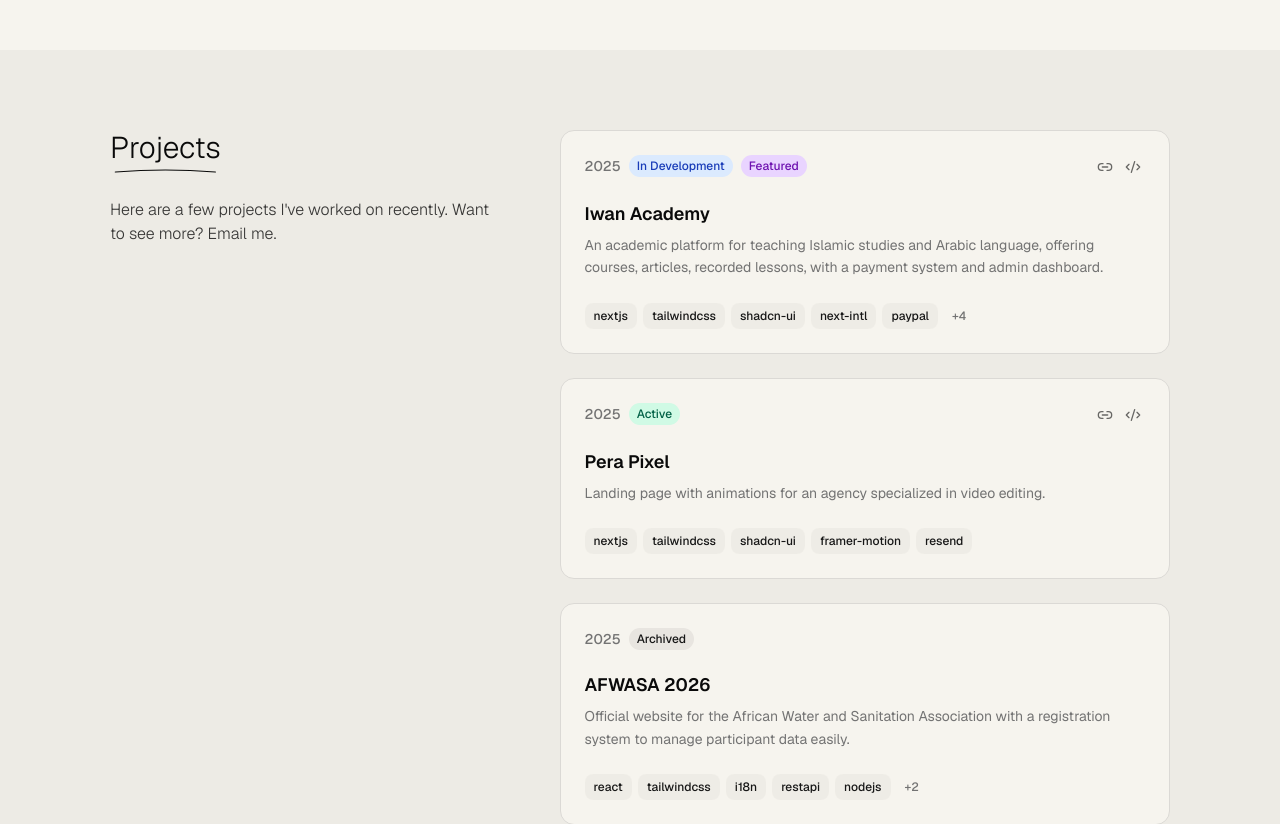
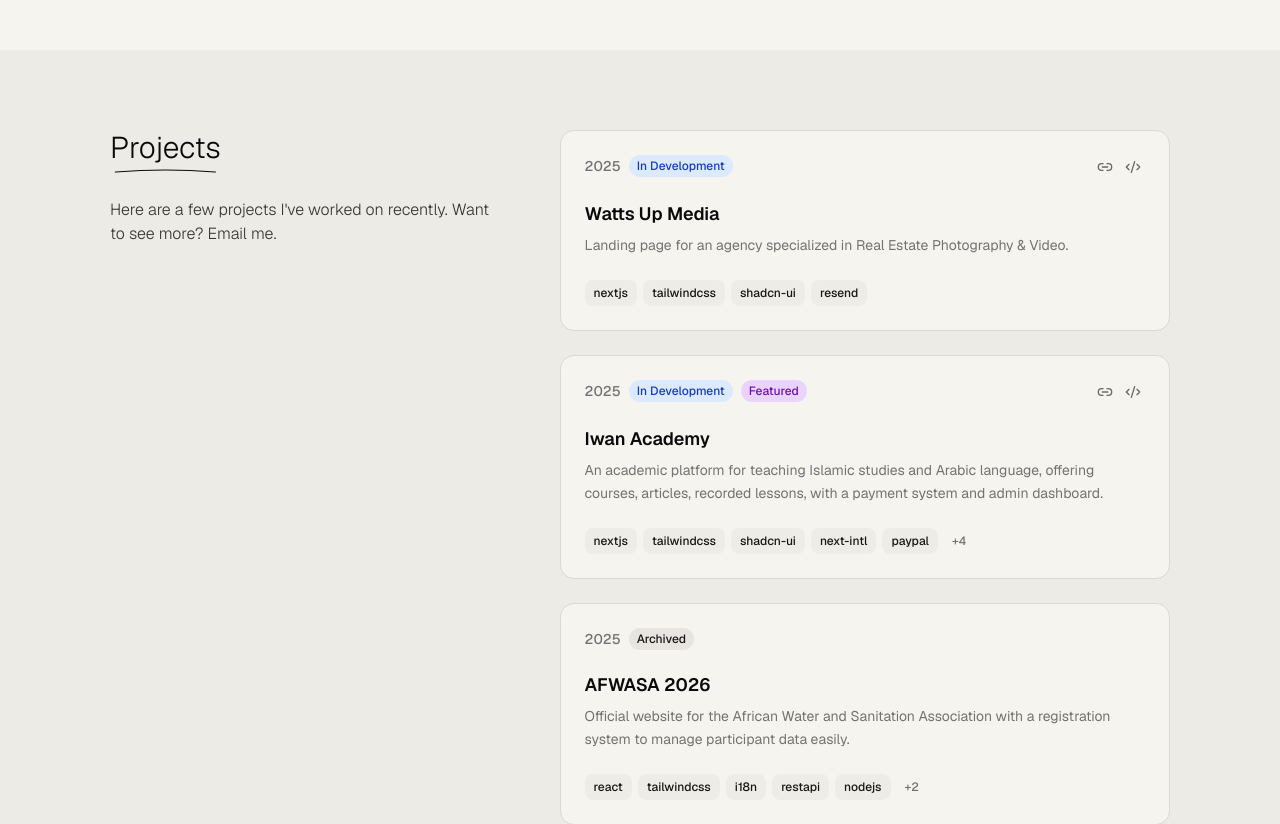
Before and after one commit to abdallanoor/portfolio, a Next.js app: page /en in a window 1280 px wide. Shown: the part 980-1804 px from the top of the page. Built offline with nearby package versions, Linux system fonts and the light colour scheme.

Commit message:
add "Watts Up Media" project

```diff
--- a/components/home/projects.tsx
+++ b/components/home/projects.tsx
@@ -7,7 +7,16 @@ export default function Projects() {
 
   const projectsData: ProjectData[] = [
     {
-      id: 1,
+      year: "2025",
+      status: "in-development",
+      featured: false,
+      projectUrl: "https://wattsupmedia.vercel.app",
+      docsUrl: "https://github.com/abdallanoor/watts-up-media",
+      title: t("list.6.title"),
+      description: t("list.6.description"),
+      technologies: ["nextjs", "tailwindcss", "shadcn-ui", "resend"],
+    },
+    {
       year: "2025",
       status: "in-development",
       featured: true,
@@ -28,7 +37,22 @@ export default function Projects() {
       ],
     },
     {
-      id: 2,
+      year: "2025",
+      status: "archived",
+      featured: false,
+      title: t("list.2.title"),
+      description: t("list.2.description"),
+      technologies: [
+        "react",
+        "tailwindcss",
+        "i18n",
+        "restapi",
+        "nodejs",
+        "expressjs",
+        "mongodb",
+      ],
+    },
+    {
       year: "2025",
       status: "active",
       featured: false,
@@ -45,24 +69,6 @@ export default function Projects() {
       ],
     },
     {
-      id: 3,
-      year: "2025",
-      status: "archived",
-      featured: false,
-      title: t("list.2.title"),
-      description: t("list.2.description"),
-      technologies: [
-        "react",
-        "tailwindcss",
-        "i18n",
-        "restapi",
-        "nodejs",
-        "expressjs",
-        "mongodb",
-      ],
-    },
-    {
-      id: 4,
       year: "2025",
       status: "active",
       featured: false,
@@ -73,7 +79,6 @@ export default function Projects() {
       technologies: ["angular", "primeng", "tailwindcss", "ngx-translate"],
     },
     {
-      id: 5,
       year: "2024",
       status: "active",
       featured: false,
@@ -84,7 +89,6 @@ export default function Projects() {
       technologies: ["angular", "primeng", "tailwindcss", "restapi", "stripe"],
     },
     {
-      id: 6,
       year: "2024",
       status: "active",
       featured: true,
@@ -112,8 +116,8 @@ export default function Projects() {
         </div>
         <div className="md:col-span-3">
           <div className="grid grid-cols-1 gap-6">
-            {projectsData.map((project) => (
-              <ProjectCard key={project.id} project={project} />
+            {projectsData.map((project, i) => (
+              <ProjectCard key={i} project={project} />
             ))}
           </div>
         </div>
--- a/components/porject-card.tsx
+++ b/components/porject-card.tsx
@@ -13,7 +13,6 @@ import {
 import { useTranslations } from "next-intl";
 
 export interface ProjectData {
-  id: number;
   year: string;
   status: "active" | "archived" | "in-development";
   featured: boolean;
--- a/messages/ar.json
+++ b/messages/ar.json
@@ -47,7 +47,7 @@
         "description": "منصة أكاديمية لتعليم الدين الإسلامي واللغة العربية، توفر دورات ومقالات وكورسات مسجلة مع نظام دفع ولوحة تحكم لإدارة المنصة."
       },
       {
-        "title": "بيرابكسل (Pera Pixel)",
+        "title": "Pera Pixel",
         "description": "صفحة هبوط بأنيميشن لوكالة متخصصة في منتاج الفيديو."
       },
       {
@@ -65,6 +65,10 @@
       {
         "title": "نظام إدارة المخازن",
         "description": "نظام لإدارة المخزون والموردين والعملاء مع تتبع المبيعات والفواتير لتحسين كفاءة العمليات اليومية."
+      },
+      {
+        "title": "Watts Up Media",
+        "description": "صفحة هبوط لوكالة متخصصة في تصوير الفيديو والتصوير الفوتوغرافي العقاري."
       }
     ]
   },
--- a/messages/en.json
+++ b/messages/en.json
@@ -65,6 +65,10 @@
       {
         "title": "Warehouse Management System",
         "description": "A system for managing inventory, suppliers, and clients with sales and invoice tracking to improve daily operations."
+      },
+      {
+        "title": "Watts Up Media",
+        "description": "Landing page for an agency specialized in Real Estate Photography & Video."
       }
     ]
   },
```
